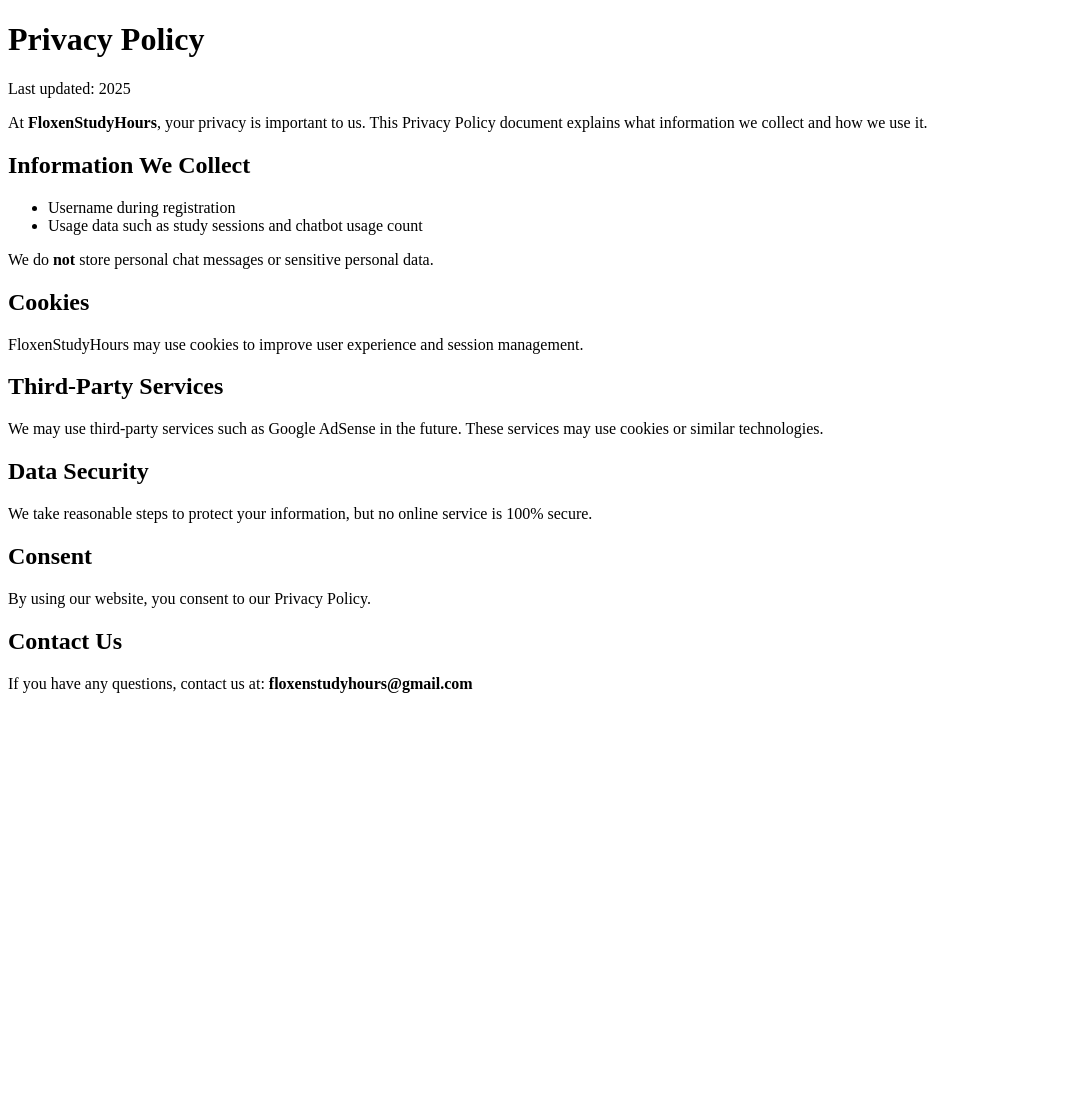
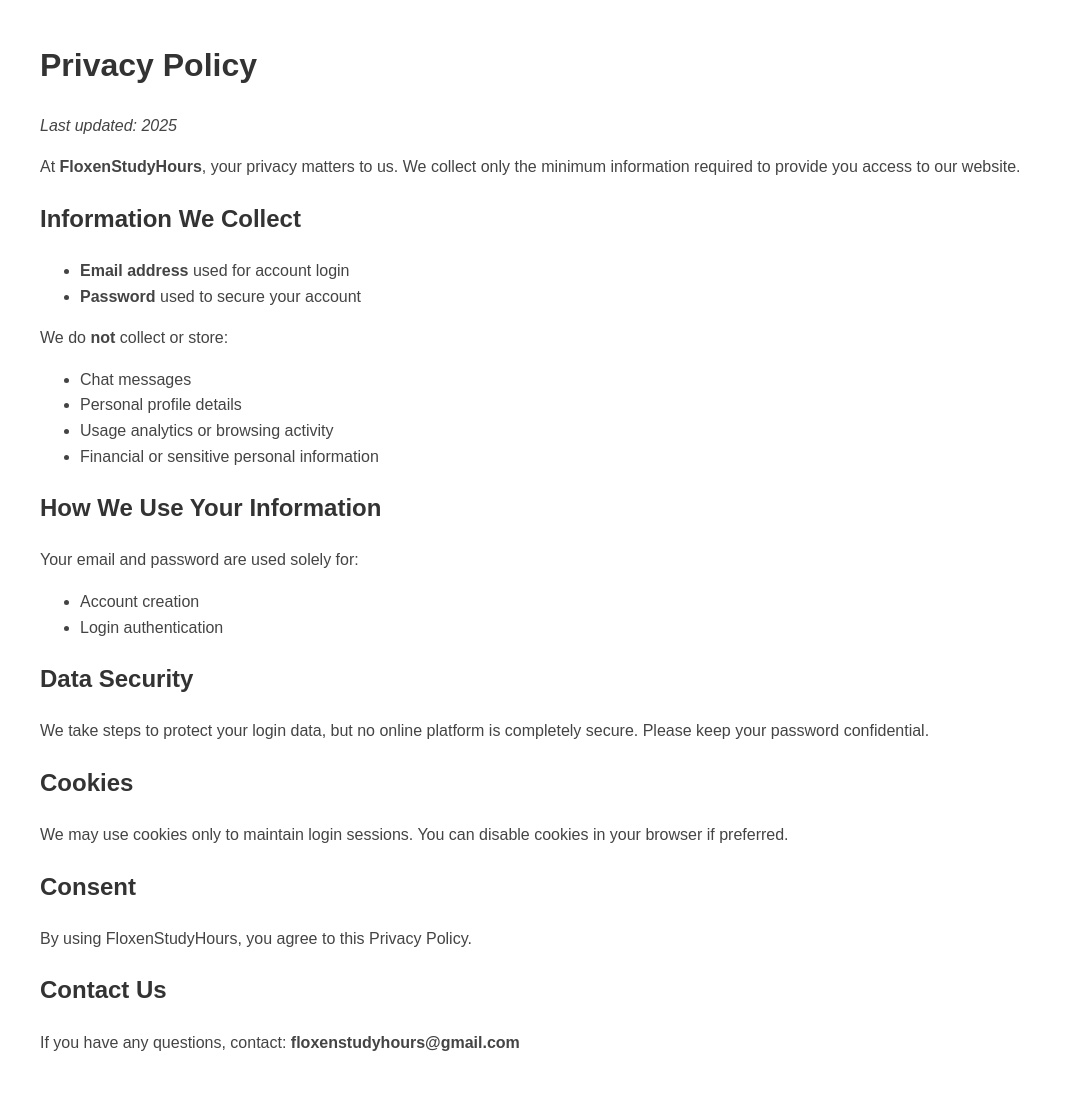
Before and after one commit to bhavishya72005/floxen-study-hours-app, a Flask app: page /privacy in a window 1280 px wide. Shown: the whole page, without its empty margins (0-1074 px from the left). Before the commit the page ends 693 px from the top, so only its background shows below. Run offline with Flask 3, Linux system fonts and the light colour scheme.

Commit message:
Update: switched login to Gmail auth and updated Privacy Policy

```diff
--- a/app.py
+++ b/app.py
@@ -60,13 +60,13 @@ def mongo_test():
 @app.route("/login", methods=["GET", "POST"])
 def login():
     if request.method == "POST":
-        username = request.form.get("username")
+        email = request.form.get("email")
         password = request.form.get("password")
 
-        user = users_collection.find_one({"username": username})
+        user = users_collection.find_one({"email": email})
 
         if user and user["password"] == password:
-            session["username"] = username
+            session["email"] = email
             return redirect(url_for("dashboard"))
         else:
             flash("Invalid credentials. Please try again.", "danger")
@@ -78,19 +78,23 @@ def login():
 @app.route("/register", methods=["GET", "POST"])
 def register():
     if request.method == "POST":
-        username = request.form.get("username")
+        email = request.form.get("email")
         password = request.form.get("password")
 
-        if not username or not password:
-            flash("Username and password cannot be empty.", "danger")
+        if not email or not password:
+            flash("Email and password cannot be empty.", "danger")
             return redirect(url_for("register"))
 
-        if users_collection.find_one({"username": username}):
-            flash("Username already taken.", "danger")
+        if users_collection.find_one({"email": email}):
+            flash("Email already registered!", "danger")
+            return redirect(url_for("register"))
+
+        if "@gmail.com" not in email:
+            flash("Please enter a valid Gmail address.", "danger")
             return redirect(url_for("register"))
 
         users_collection.insert_one({
-            "username": username,
+            "email": email,
             "password": password
         })
 
@@ -102,16 +106,16 @@ def register():
 
 @app.route("/dashboard")
 def dashboard():
-    if "username" not in session:
+    if "email" not in session:
         flash("Please log in first.", "danger")
         return redirect(url_for("login"))
 
-    return render_template("dashboard.html", username=session["username"])
+    return render_template("dashboard.html", email=session["email"])
 
 
 @app.route("/logout")
 def logout():
-    session.pop("username", None)
+    session.pop("email", None)
     flash("Logged out successfully.", "success")
     return redirect(url_for("login"))
 
@@ -119,7 +123,7 @@ def logout():
 # ---------- CHATBOT ----------
 @app.route("/chat", methods=["POST"])
 def chat():
-    if "username" not in session:
+    if "email" not in session:
         return jsonify({"reply": "Please log in to use the assistant."})
 
     data = request.json
--- a/templates/dashboard.html
+++ b/templates/dashboard.html
@@ -153,7 +153,7 @@ textarea {
 
 <div class="container">
 
-    <p>Logged in as <b>{{ session['username'] }}</b></p>
+    <p>Logged in as <b>{{ session['email'] }}</b></p>
 
     <h1>Focus Session</h1>
     <p>Enter your study duration & a YouTube focus video</p>
--- a/templates/floxenstudyhours.html
+++ b/templates/floxenstudyhours.html
@@ -46,8 +46,8 @@
         <div class="container" id="register-section">
             <h1>Register</h1>
             <form action="{{ url_for('register') }}" method="POST" id="register-form">
-                <input type="text" name="username" placeholder="Name" required>
-             <!--<input type="email" id="email" placeholder="Email" required> -->
+                <!--<input type="text" name="username" placeholder="Name" required> -->
+                <input type="email" name="email" id="email" placeholder="Enter your Gmail" required>
                 <input type="password" name="password" placeholder="Password" required>
                 <button type="submit"><b>Register</b></button>
             </form>
--- a/templates/login.html
+++ b/templates/login.html
@@ -169,8 +169,8 @@
                 <h1>Login to FloxenStudyHours</h1>
 
                 <form action="{{ url_for('login') }}" method="POST">
-                    <label for="username">Username</label>
-                    <input type="text" id="username" name="username" required>
+                    <label for="email">Gmail</label>
+                    <input type="email" id="email" name="email" placeholder="example@gmail.com" required>
 
                     <label for="password">Password</label>
                     <input type="password" id="password" name="password" required>
@@ -182,6 +182,7 @@
                     <a href="{{ url_for('register') }}">Register here</a>
                 </p>
 
+
             </div>
 
         </div>
--- a/templates/privacy.html
+++ b/templates/privacy.html
@@ -1,50 +1,78 @@
 <!DOCTYPE html>
-<html>
+<html lang="en">
 <head>
-  <title>Privacy Policy | FloxenStudyHours</title>
+    <meta charset="UTF-8">
+    <meta name="viewport" content="width=device-width, initial-scale=1.0">
+    <title>Privacy Policy | FloxenStudyHours</title>
+    <style>
+        body {
+            font-family: Arial, sans-serif;
+            margin: 40px;
+            line-height: 1.6;
+        }
+        h1, h2 {
+            color: #333;
+        }
+        p, li {
+            color: #444;
+        }
+    </style>
 </head>
 <body>
 
 <h1>Privacy Policy</h1>
-<p>Last updated: {{ date or "2025" }}</p>
+<p><i>Last updated: 2025</i></p>
 
 <p>
-At <b>FloxenStudyHours</b>, your privacy is important to us. This Privacy Policy document explains what information we collect and how we use it.
+At <b>FloxenStudyHours</b>, your privacy matters to us.
+We collect only the minimum information required to provide you access to our website.
 </p>
 
 <h2>Information We Collect</h2>
 <ul>
-  <li>Username during registration</li>
-  <li>Usage data such as study sessions and chatbot usage count</li>
+    <li><b>Email address</b> used for account login</li>
+    <li><b>Password</b> used to secure your account</li>
 </ul>
 
 <p>
-We do <b>not</b> store personal chat messages or sensitive personal data.
+We do <b>not</b> collect or store:
+</p>
+<ul>
+    <li>Chat messages</li>
+    <li>Personal profile details</li>
+    <li>Usage analytics or browsing activity</li>
+    <li>Financial or sensitive personal information</li>
+</ul>
+
+<h2>How We Use Your Information</h2>
+<p>
+Your email and password are used solely for:
+</p>
+<ul>
+    <li>Account creation</li>
+    <li>Login authentication</li>
+</ul>
+
+<h2>Data Security</h2>
+<p>
+We take steps to protect your login data, but no online platform is completely secure.
+Please keep your password confidential.
 </p>
 
 <h2>Cookies</h2>
 <p>
-FloxenStudyHours may use cookies to improve user experience and session management.
-</p>
-
-<h2>Third-Party Services</h2>
-<p>
-We may use third-party services such as Google AdSense in the future. These services may use cookies or similar technologies.
-</p>
-
-<h2>Data Security</h2>
-<p>
-We take reasonable steps to protect your information, but no online service is 100% secure.
+We may use cookies only to maintain login sessions.
+You can disable cookies in your browser if preferred.
 </p>
 
 <h2>Consent</h2>
 <p>
-By using our website, you consent to our Privacy Policy.
+By using FloxenStudyHours, you agree to this Privacy Policy.
 </p>
 
 <h2>Contact Us</h2>
 <p>
-If you have any questions, contact us at:
+If you have any questions, contact:
 <b>floxenstudyhours@gmail.com</b>
 </p>
 
```
